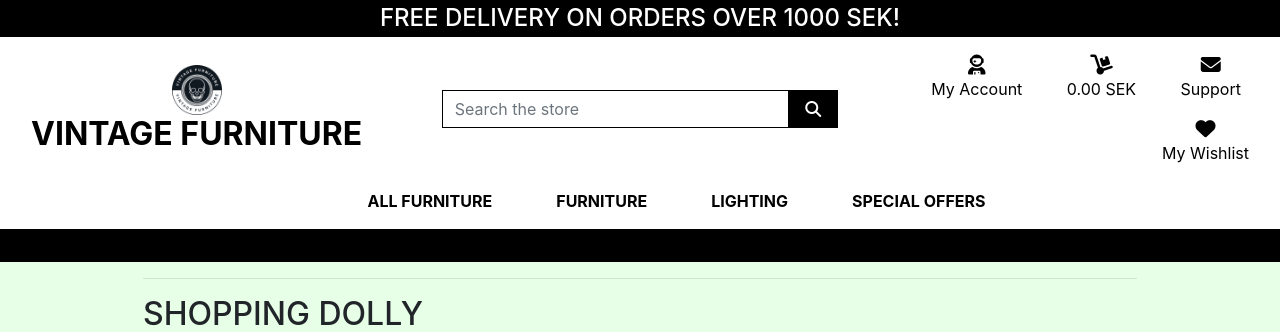
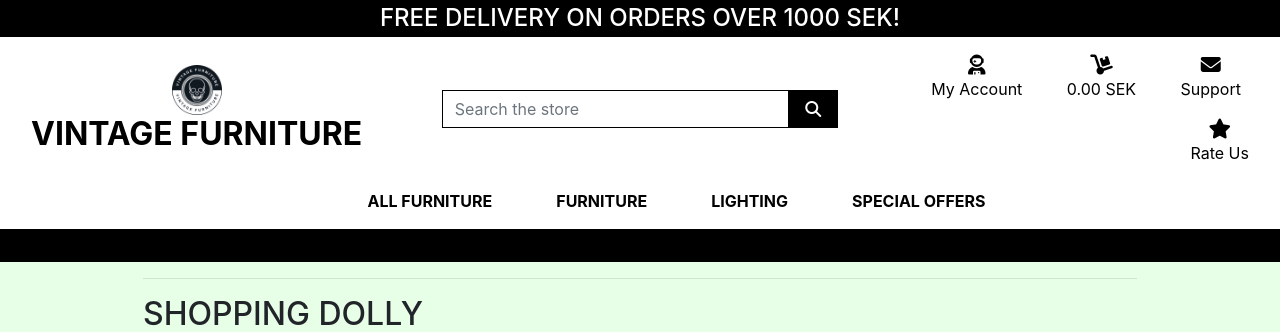
Before and after one commit to SebastianTirsen/ms4-vintage-furniture, a Django app: page /dolly/ in a window 1280 px wide. Shown: the top 332 px of the page. Run offline with Django 3.2, Linux system fonts and the light colour scheme; some libraries are stand-ins or nearby versions.

Commit message:
Replaced wishlist button and icon with Rate Us.

```diff
--- a/templates/base.html
+++ b/templates/base.html
@@ -102,8 +102,8 @@
                             <li class="list-inline-item">
                                 <a class="nav-link text-black">
                                     <div class="text-center">
-                                        <div><i class="fas fa-lg fa-regular fa-heart"></i></div>
-                                        <p class="my-0">My Wishlist</p>
+                                        <div><i class="fas fa-lg fa-regular fa-star"></i></div>
+                                        <p class="my-0">Rate Us</p>
                                     </div>
                                 </a>
                             </li>
--- a/templates/includes/mobile-top-header.html
+++ b/templates/includes/mobile-top-header.html
@@ -72,8 +72,8 @@
     <li id="base-support" class="list-inline-item d-lg-none">
         <a class="nav-link text-black">
             <div class="text-center">
-               <div><i class="fas fa-lg fa-regular fa-heart"></i></div>
-            <p class="my-0">My Wishlist</p>
+               <div><i class="fas fa-lg fa-regular fa-star"></i></div>
+            <p class="my-0">Rate Us</p>
             </div>
         </a>
     </li>
```
Also changed, not shown: varuvill.json (added, +1 -0 lines).
